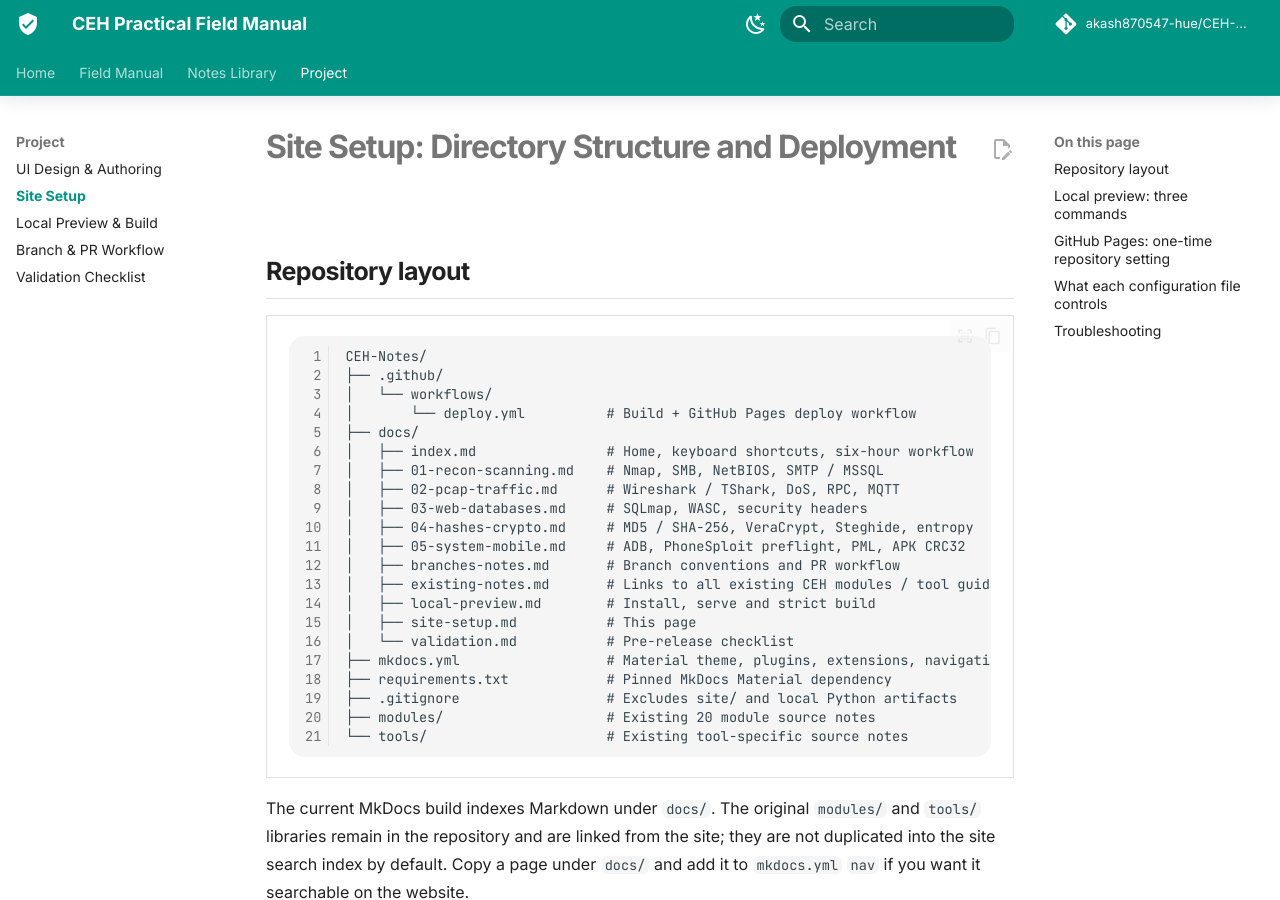
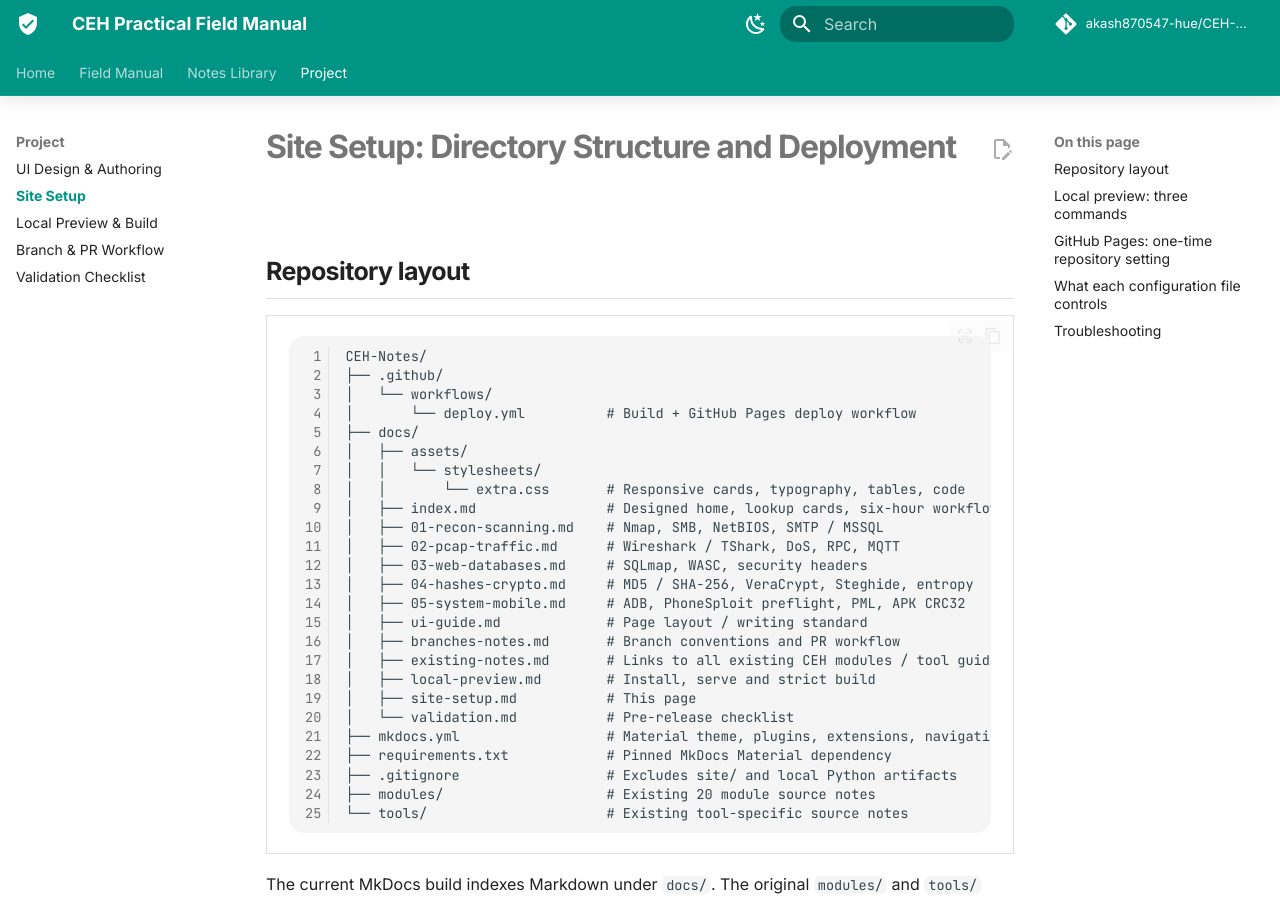
Before and after one commit to akash870547-hue/CEH-Notes, an MkDocs documentation site: the page built from docs/site-setup.md, in a window 1280 px wide and 900 px high. Built offline with MkDocs 1.6.1 and Material for MkDocs 9.7.7, drawn with Linux system fonts in a browser that asks for light colours; comment, search, counter and statistics services are not loaded.

Commit message:
Update repository tree with visual assets and authoring guide

```diff
--- a/docs/site-setup.md
+++ b/docs/site-setup.md
@@ -8,12 +8,16 @@ CEH-Notes/
 │   └── workflows/
 │       └── deploy.yml          # Build + GitHub Pages deploy workflow
 ├── docs/
-│   ├── index.md                # Home, keyboard shortcuts, six-hour workflow
+│   ├── assets/
+│   │   └── stylesheets/
+│   │       └── extra.css       # Responsive cards, typography, tables, code
+│   ├── index.md                # Designed home, lookup cards, six-hour workflow
 │   ├── 01-recon-scanning.md    # Nmap, SMB, NetBIOS, SMTP / MSSQL
 │   ├── 02-pcap-traffic.md      # Wireshark / TShark, DoS, RPC, MQTT
 │   ├── 03-web-databases.md     # SQLmap, WASC, security headers
 │   ├── 04-hashes-crypto.md     # MD5 / SHA-256, VeraCrypt, Steghide, entropy
 │   ├── 05-system-mobile.md     # ADB, PhoneSploit preflight, PML, APK CRC32
+│   ├── ui-guide.md             # Page layout / writing standard
 │   ├── branches-notes.md       # Branch conventions and PR workflow
 │   ├── existing-notes.md       # Links to all existing CEH modules / tool guides
 │   ├── local-preview.md        # Install, serve and strict build
```
